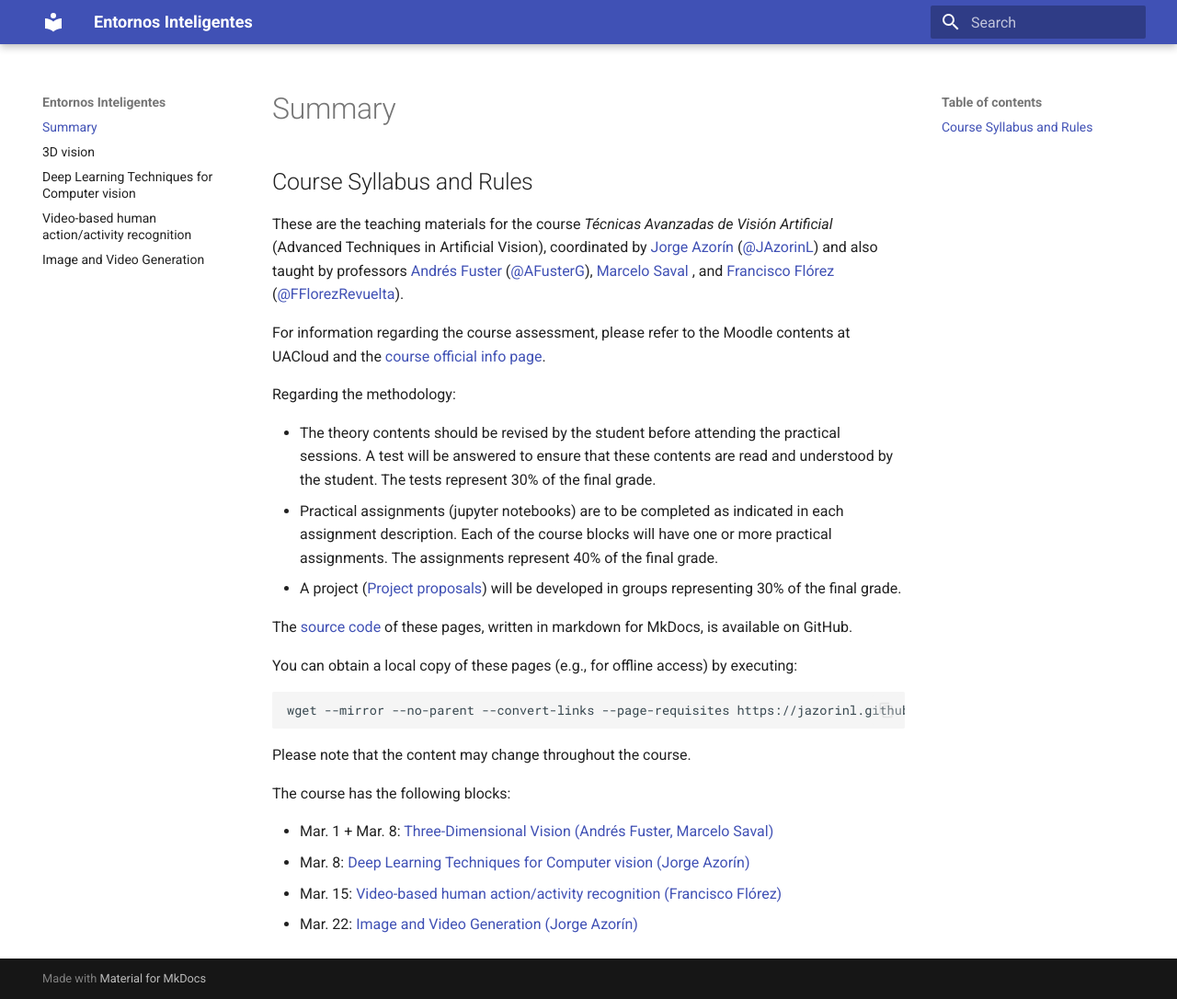
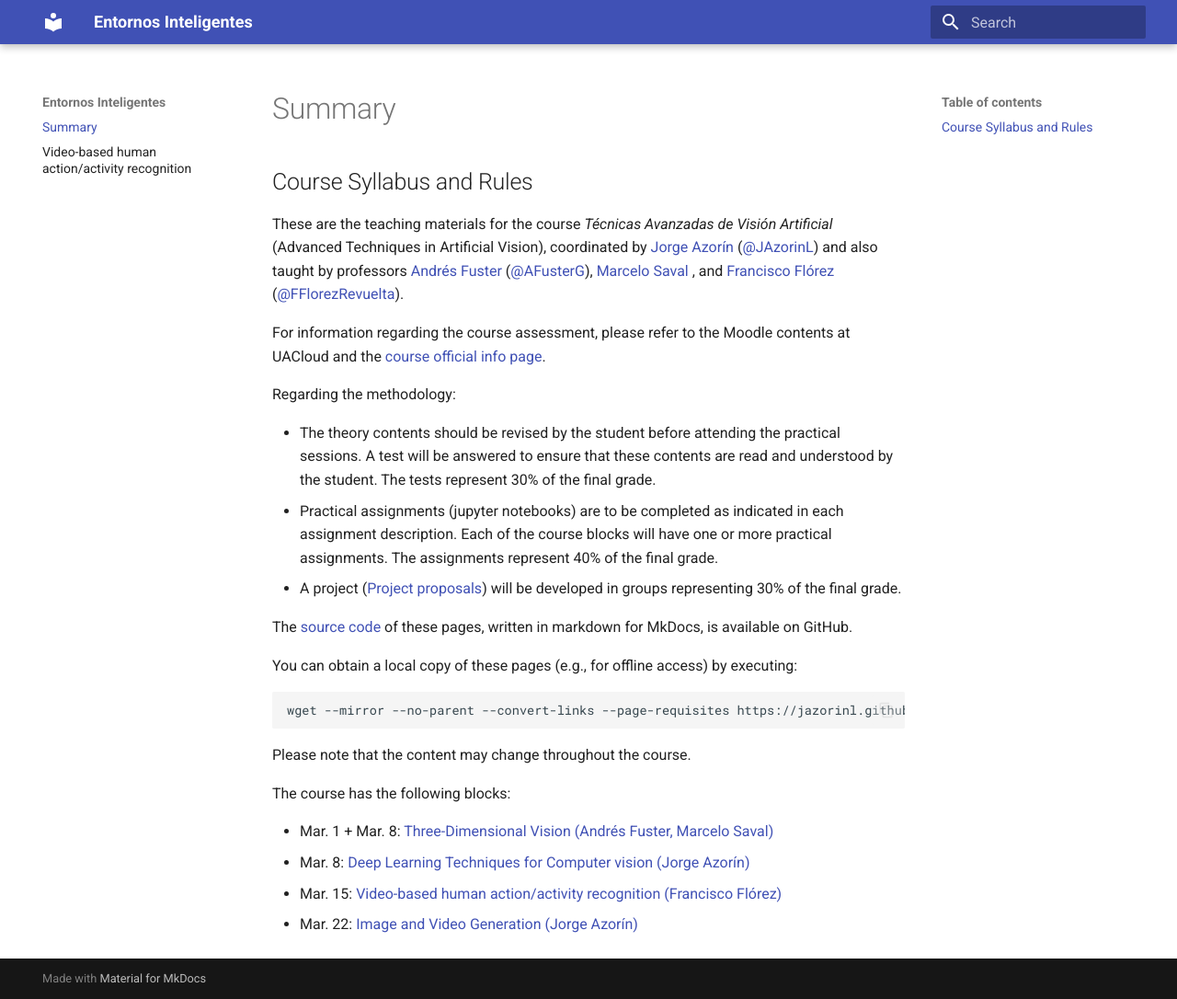
Before and after one commit to FranciscoFlorezRevuelta/EI, an MkDocs documentation site: the page built from docs/index.md, in a window 1280 px wide and 1086 px high. Shown: the whole window at 92% size. Built offline with MkDocs 1.6.1 and Material for MkDocs 9.7.7, drawn with Linux system fonts in a browser that asks for light colours.

Commit message:
Update mkdocs.yml

```diff
--- a/mkdocs.yml
+++ b/mkdocs.yml
@@ -8,10 +8,7 @@ theme:
 
 nav:
 - Summary: 'index.md'
-- 3D vision: '3d.md'
-- Deep Learning Techniques for Computer vision: 'dnnCV.md'
 - Video-based human action/activity recognition: 'HAR.md'
-- Image and Video Generation: 'generative.md'
 
 markdown_extensions:
   - toc:
```
